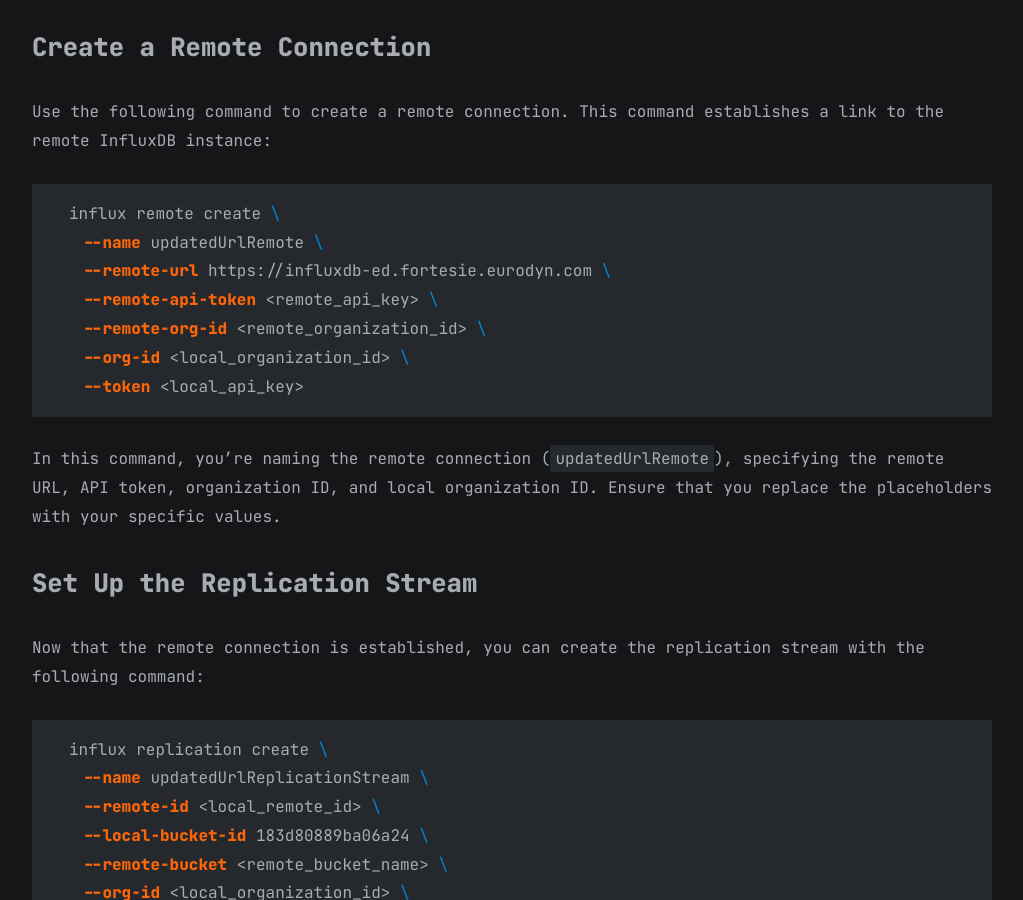
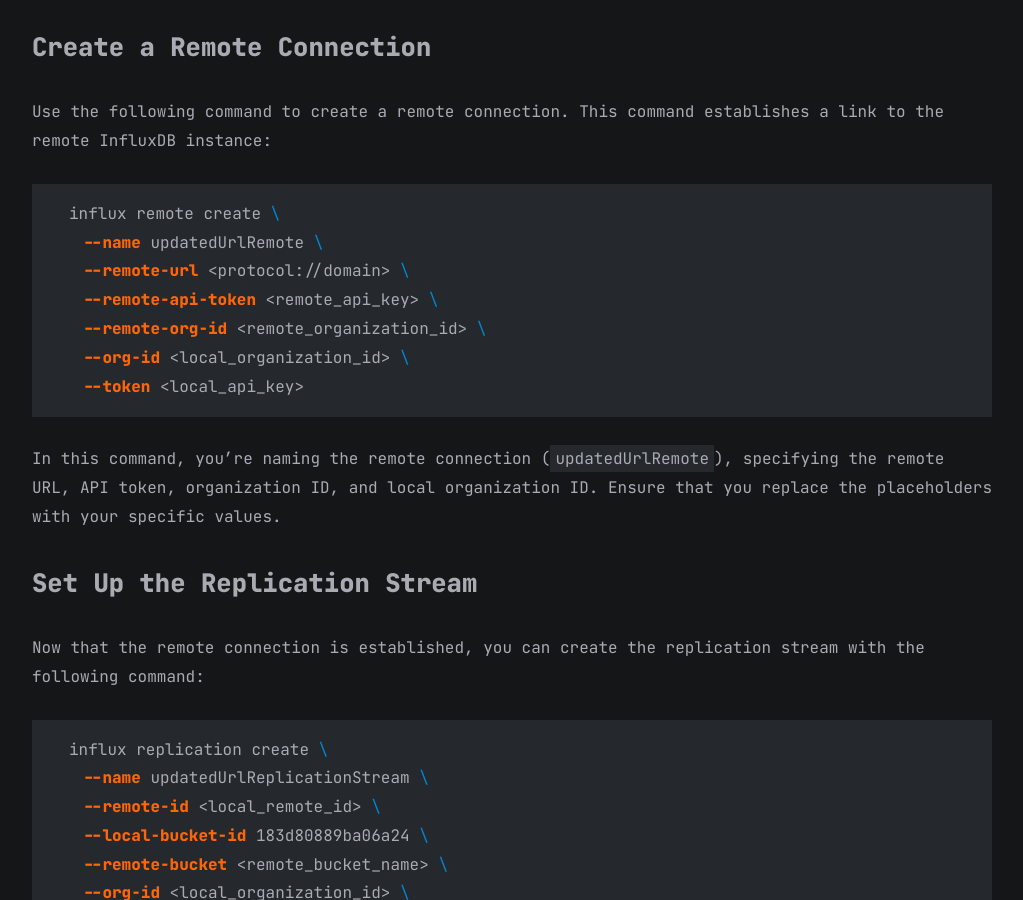
Before and after one commit to sharadcodes/jekyll-theme-serial-programmer, a Jekyll site: the page built from all_collections/_posts/2023-03-22-influxdb-haos-replicate-data.md, in a window 1280 px wide and 900 px high, scrolled down 9153 px. Shown: the whole window, without its empty margins (128-1151 px from the left). Built offline with Jekyll 4.4.1, drawn with Linux system fonts in a browser that asks for light colours; comment, search, counter and statistics services are not loaded; part of the change alters nothing that is shown.

Commit message:
Fix: article "Run Home Assistant with influxdb and replication"

````diff
--- a/all_collections/_posts/2023-03-22-influxdb-haos-replicate-data.md
+++ b/all_collections/_posts/2023-03-22-influxdb-haos-replicate-data.md
@@ -179,7 +179,7 @@ Use the following command to create a remote connection. This command establishe
 ```bash
 influx remote create \
   --name updatedUrlRemote \
-  --remote-url https://influxdb-ed.fortesie.eurodyn.com \
+  --remote-url <protocol://domain> \
   --remote-api-token <remote_api_key> \
   --remote-org-id <remote_organization_id> \
   --org-id <local_organization_id> \
````
